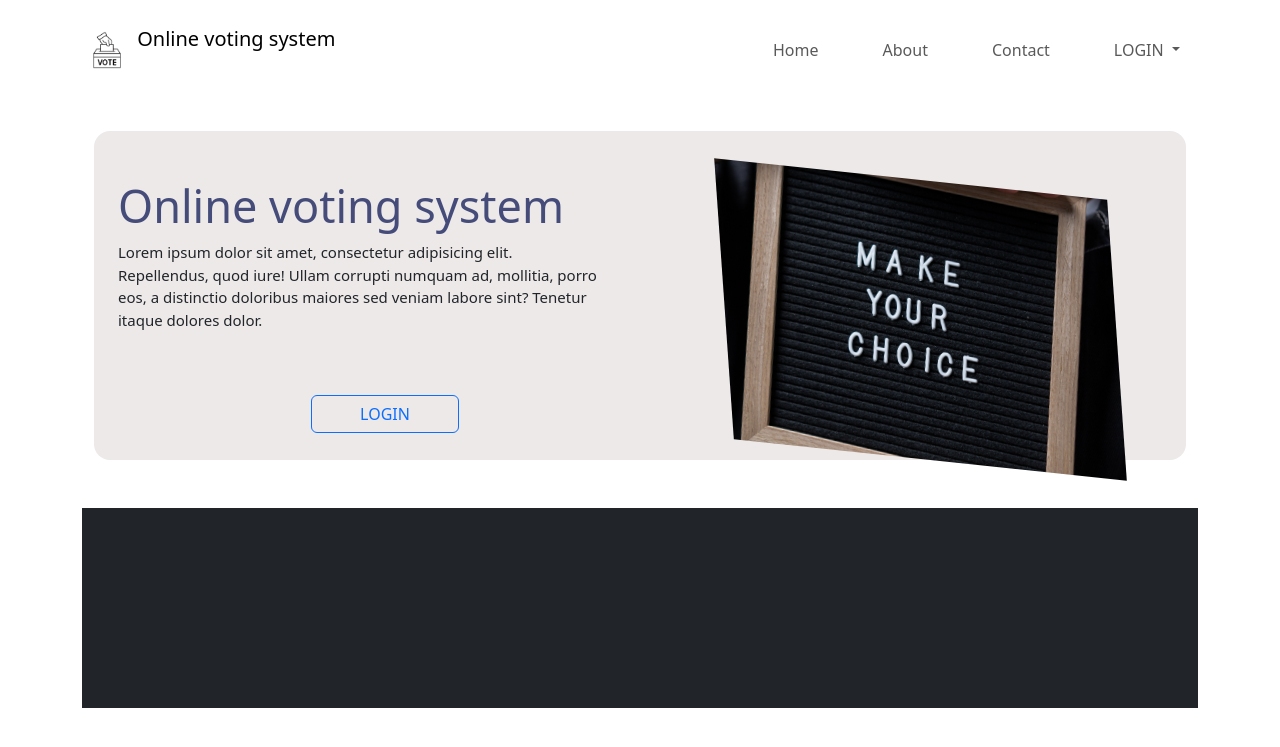
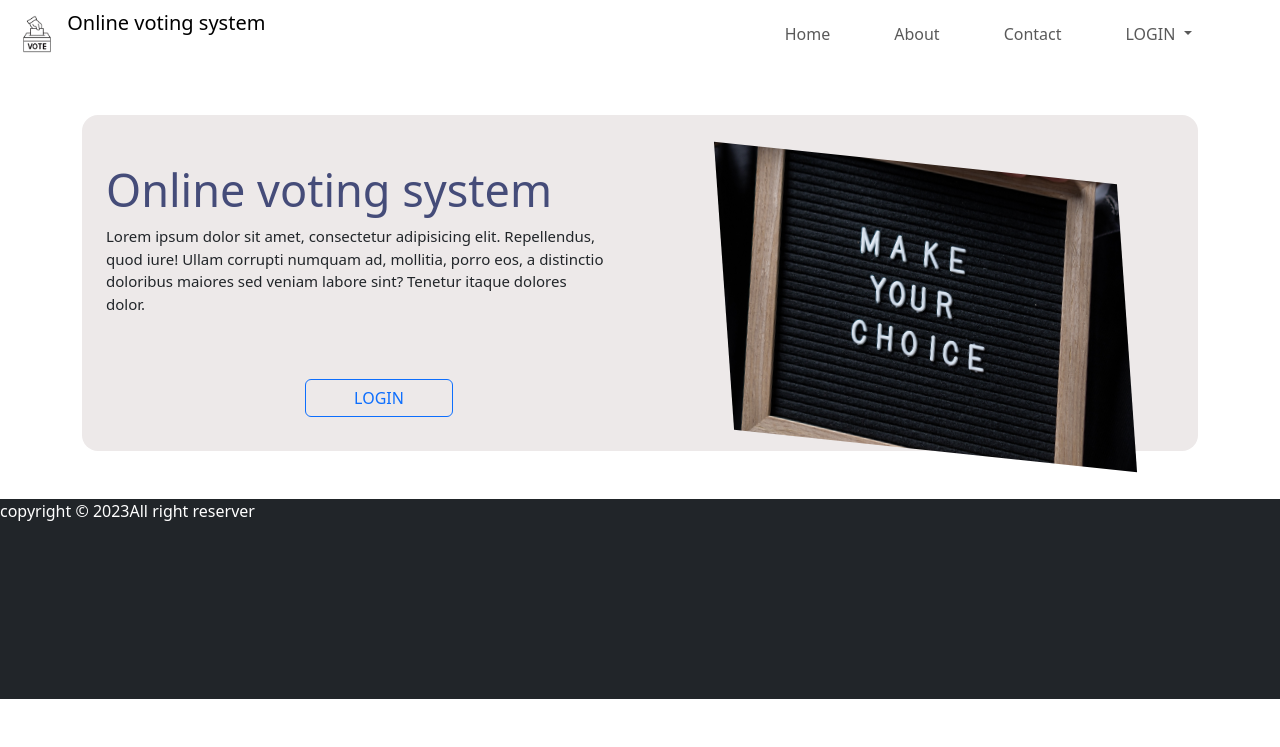
Before and after one commit to Hussein-2000/Online-voting-system, a Flask app: page / in a window 1280 px wide. Shown: the top 747 px of the page. Run offline with Flask 3, Linux system fonts and the light colour scheme.

Commit message:
some fixes to home page

```diff
--- a/templates/HomeLayout.html
+++ b/templates/HomeLayout.html
@@ -18,9 +18,9 @@
 
 <body>
 
-    <div class="container-lg mt-3">
+    <div class="">
         <nav>
-            <div class="row">
+            <div class="">
                 <nav class="navbar navbar-expand-lg">
                     <div class="container-fluid">
                         <div class="col-7">
@@ -94,10 +94,14 @@
 
         <footer>
             <div class="bg-dark mt-5" style="height:200px;">
-                <div class="text-white">
-                    <p class="position-absolute bottom-0 start-50 translate-middle-x fw-bold fs-5">
+                <div class="text-white flex align-items-center">
+                    <!-- <p class=" position-absolute bottom-0 start-50 translate-middle-x fw-bold fs-5">
+
+                    </p> -->
+                <p>
                     copyright &copy; 2023All right reserver
                 </p>
+
                 </div>
                 <!-- <div class="m-5">
                         <div class="text-white border-start border-3 border-danger">
```
Also changed, not shown: static/css/styles.css (+10 -9 lines), VotingSystem.db. Lines whose indentation alone changed are shown as unchanged.
